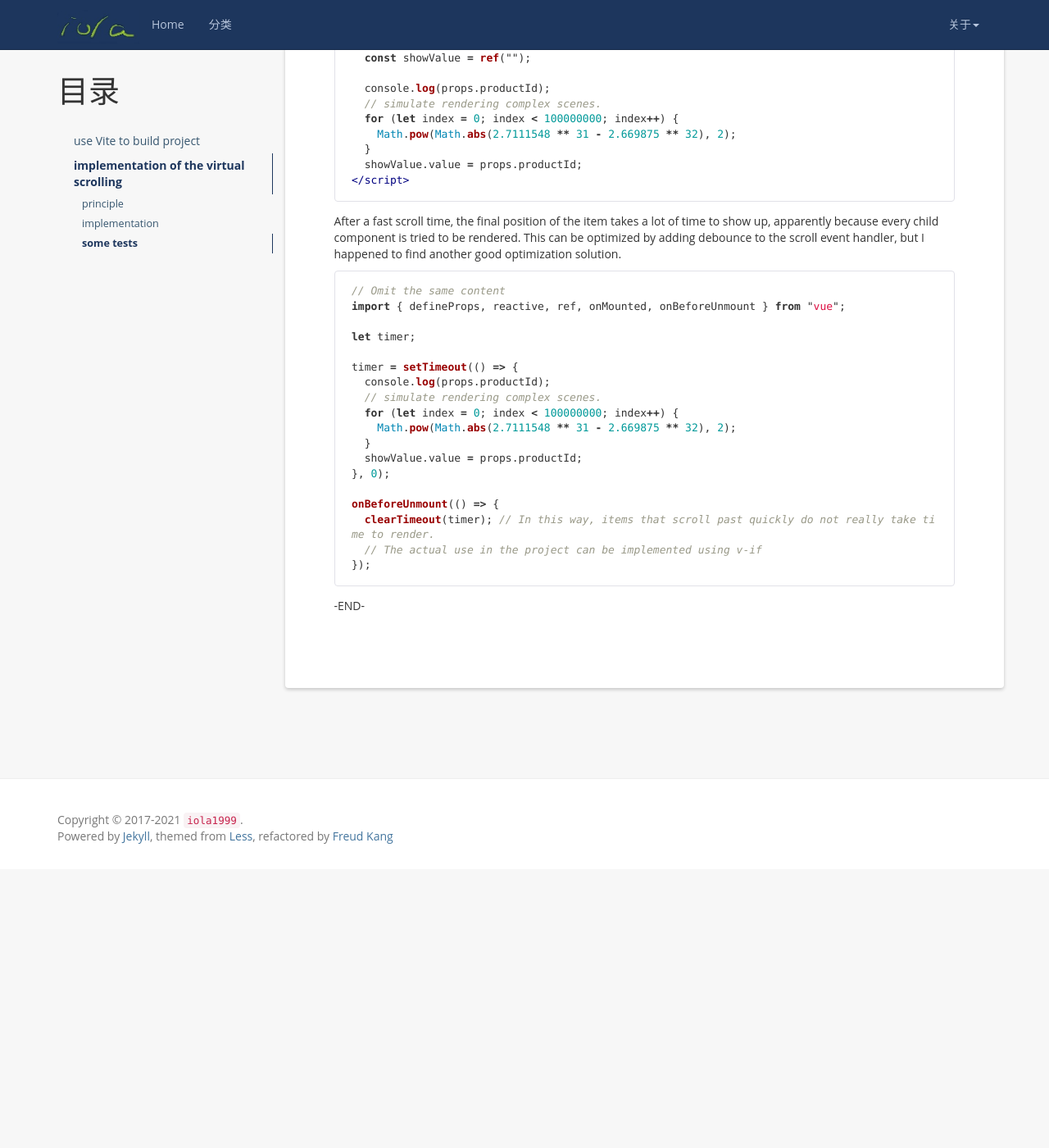
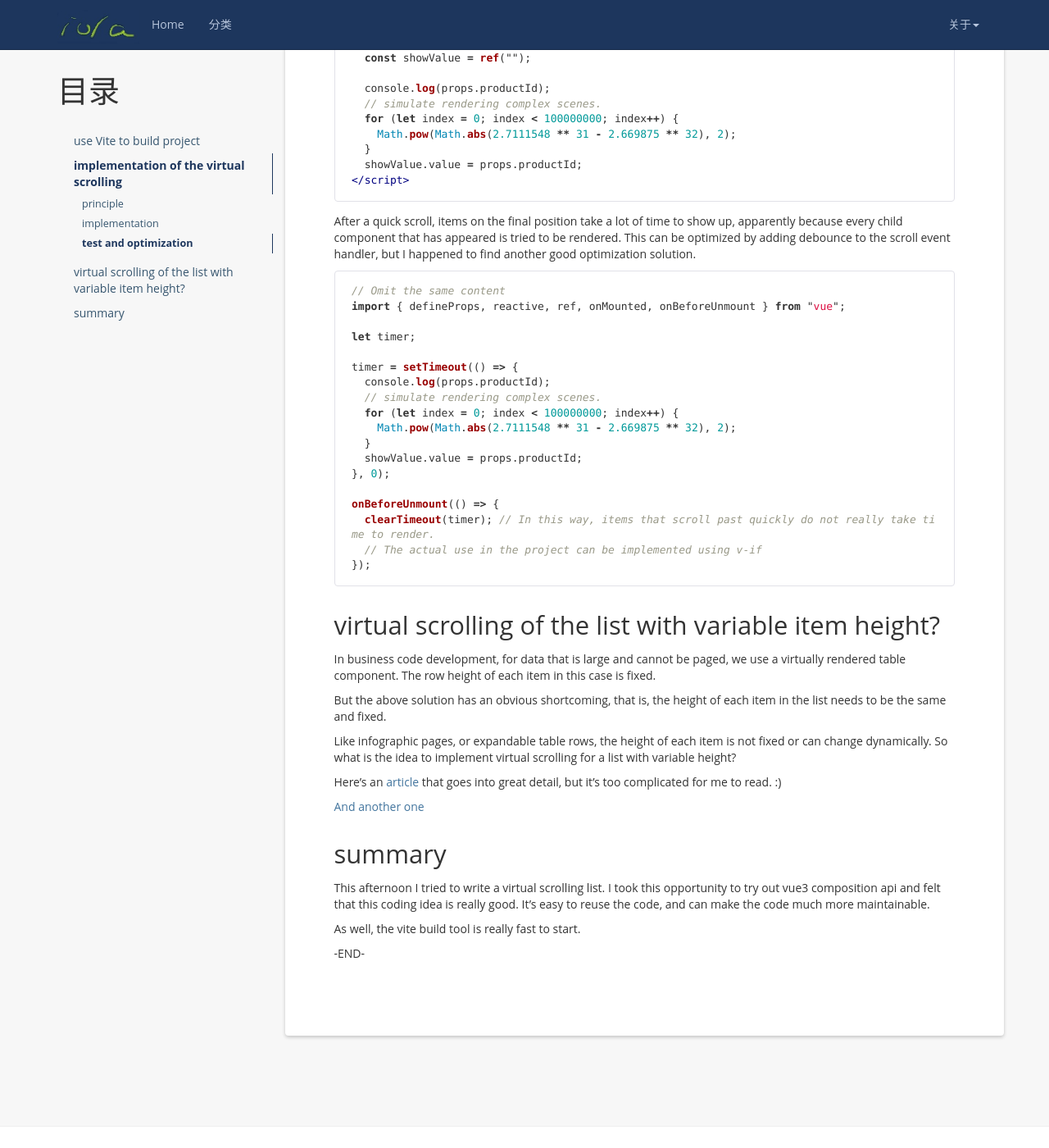
Before and after one commit to iola1999/iola1999.github.io, a Jekyll site: the page built from _posts/2021-04-11-virtual-scrolling-of-long-list.markdown, in a window 1280 px wide and 1400 px high, scrolled down 3470 px. Shown: the whole window at 82% size. Built offline with Jekyll 4.4.1, drawn with Linux system fonts in a browser that asks for light colours; nearby versions of some CDN libraries; comment, search, counter and statistics services are not loaded; before the commit the page ends 4530 px from its top, so only the background shows below that; some of the changed text lies outside the part shown.

Commit message:
Virtual Scrolling of Long List

````diff
--- a/_posts/2020-06-07-game-helper.markdown
+++ b/_posts/2020-06-07-game-helper.markdown
@@ -34,7 +34,7 @@ tag:
 
 `opencv`、`numpy` 图像处理（对比相似度，找图坐标）。
 
-`tkinter` 用户界面，虽然贼丑。给室友简单用用，就懒得研究咋布局了。
+`tkinter` 用户界面，虽然贼丑。简单用用，就懒得研究咋布局了。
 
 
 
--- a/_posts/2021-04-11-virtual-scrolling-of-long-list.markdown
+++ b/_posts/2021-04-11-virtual-scrolling-of-long-list.markdown
@@ -1,6 +1,6 @@
 ---
 layout: post
-title: Virtual Scrolling of LongList
+title: Virtual Scrolling of Long List
 date: 2021-04-11 18:00:00 +0800
 categories: 笔记
 tag:
@@ -13,7 +13,7 @@ typora-root-url: ..
 
 ~~今天看一下列表虚拟滚动的实现细节，~~
 
-试试放下洋屁，用蹩脚英语写一篇。虚拟滚动文章网上到处都是，本文没有参考意义，只是为了记录。
+~~试试放下洋屁，用蹩脚英语写一篇。虚拟滚动文章网上到处都是，本文没有参考意义，只是为了记录。~~
 
 Today I'm trying to focus on some implementation details of the virtual scrolling of long list.Try to use the vite and [vue3 composition api](https://v3.cn.vuejs.org/guide/composition-api-introduction.html#%E4%BB%80%E4%B9%88%E6%98%AF%E7%BB%84%E5%90%88%E5%BC%8F-api) by the way.
 
@@ -158,7 +158,7 @@ The basic implementation idea is to get how far the second layer has scrolled re
 
 At the same time, the top distance of the second layer component is set correctly so that the first item rendered is displayed correctly at the top of the viewport (i.e. where it would be if it were not scrolled virtually).
 
-### some tests
+### test and optimization
 
 I tried to change the list item component to look like this to simulate rendering complex scenes.
 
@@ -185,7 +185,7 @@ I tried to change the list item component to look like this to simulate renderin
 </script>
 ```
 
-After a fast scroll time, the final position of the item takes a lot of time to show up, apparently because every child component is tried to be rendered. This can be optimized by adding debounce to the scroll event handler, but I happened to find another good optimization solution.
+After a quick scroll, items on the final position take a lot of time to show up, apparently because every child component that has appeared is tried to be rendered. This can be optimized by adding debounce to the scroll event handler, but I happened to find another good optimization solution.
 
 ```javascript
 // Omit the same content
@@ -208,4 +208,22 @@ onBeforeUnmount(() => {
 });
 ```
 
+## virtual scrolling of the list with variable item height?
+
+In business code development, for data that is large and cannot be paged, we use a virtually rendered table component. The row height of each item in this case is fixed.
+
+But the above solution has an obvious shortcoming, that is, the height of each item in the list needs to be the same and fixed.
+
+Like infographic pages, or expandable table rows, the height of each item is not fixed or can change dynamically. So what is the idea to implement virtual scrolling for a list with variable height?
+
+Here's an [article](https://lkangd.com/post/virtual-infinite-scroll/) that goes into great detail, but it's too complicated for me to read. :)
+
+[And another one](https://juejin.cn/post/6844903959828627464)
+
+## summary
+
+This afternoon I tried to write a virtual scrolling list. I took this opportunity to try out vue3 composition api and felt that this coding idea is really good. It's easy to reuse the code, and can make the code much more maintainable.
+
+As well, the vite build tool is really fast to start.
+
 -END-
````
